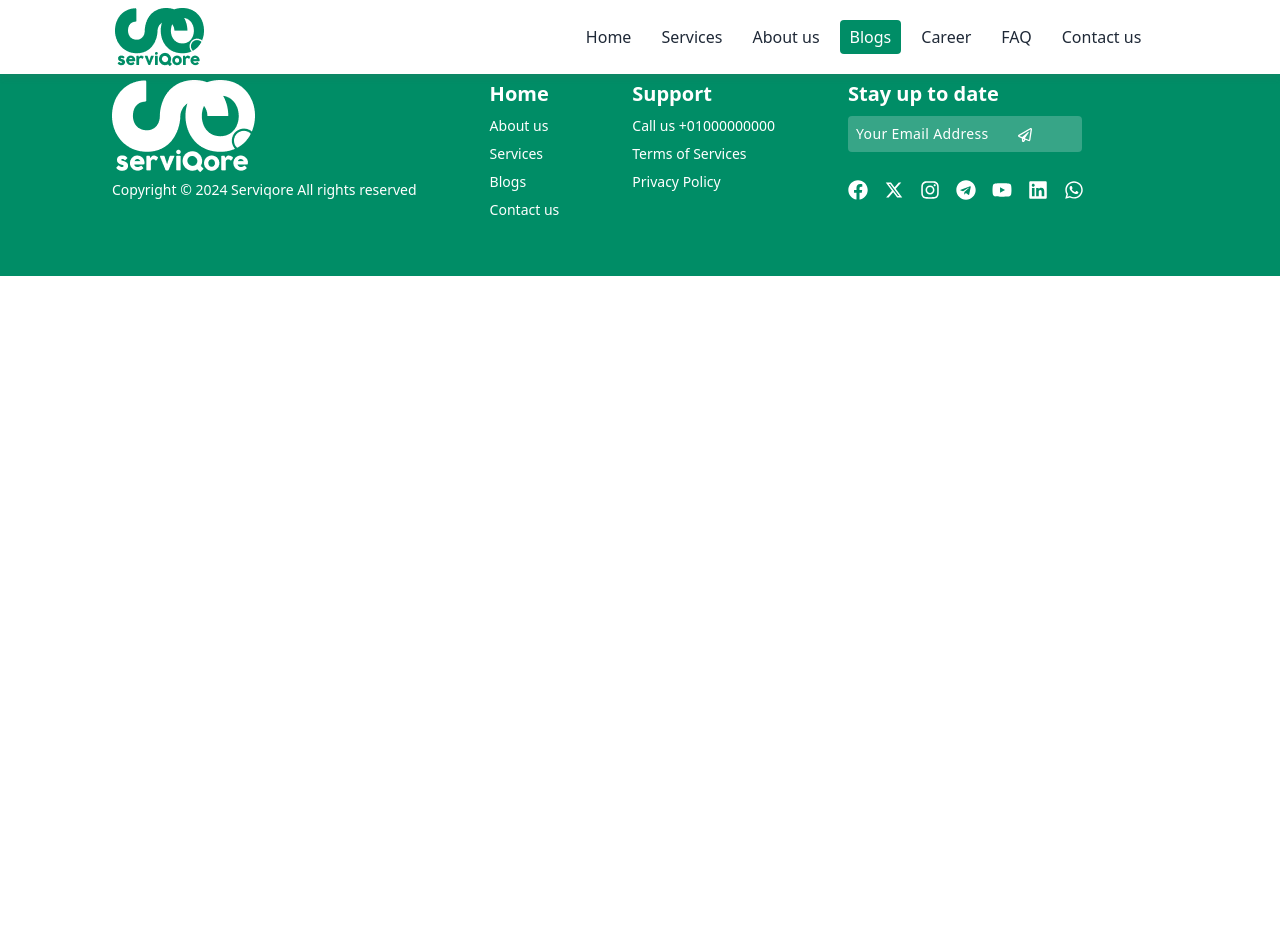
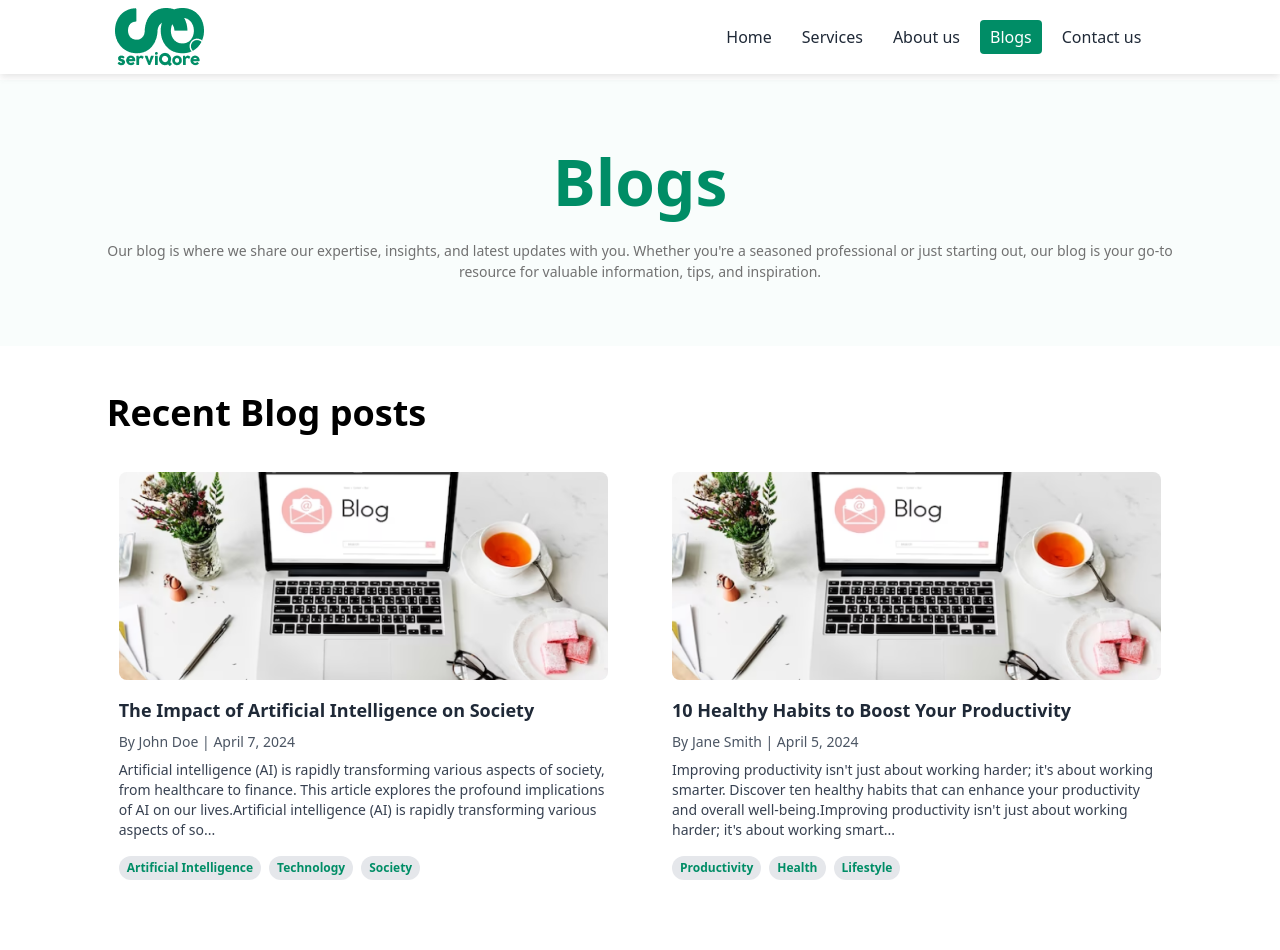
Before and after one commit to jhimi01/serviqore, a React (Vite) app: page /blogs in a window 1280 px wide. Shown: the top 950 px of the page. Before the commit the page ends 800 px from the top, so only its background shows below. Built offline with nearby package versions, Linux system fonts and the light colour scheme.

Commit message:
blog page

```diff
--- a/src/pages/Blogs/Blogs.jsx
+++ b/src/pages/Blogs/Blogs.jsx
@@ -1,11 +1,108 @@
-import React from 'react';
+import React from "react";
+import { Helmet } from "react-helmet";
+import blogimg from "../../assets/blogimg.png";
+import { Link } from "react-router-dom";
 
 const Blogs = () => {
-    return (
-        <div>
-            this is a blog page
+
+  const blogPosts = [
+    {
+      _id: 1,
+      image: blogimg,
+      author: "John Doe",
+      date: "April 7, 2024",
+      title: "The Impact of Artificial Intelligence on Society",
+      description:
+        "Artificial intelligence (AI) is rapidly transforming various aspects of society, from healthcare to finance. This article explores the profound implications of AI on our lives.Artificial intelligence (AI) is rapidly transforming various aspects of society, from healthcare to finance. This article explores the profound implications of AI on our lives.Artificial intelligence (AI) is rapidly transforming various aspects of society, from healthcare to finance. This article explores the profound implications of AI on our lives.",
+      tags: ["Artificial Intelligence", "Technology", "Society"],
+    },
+    {
+      _id: 2,
+      image: blogimg,
+      author: "Jane Smith",
+      date: "April 5, 2024",
+      title: "10 Healthy Habits to Boost Your Productivity",
+      description:
+        "Improving productivity isn't just about working harder; it's about working smarter. Discover ten healthy habits that can enhance your productivity and overall well-being.Improving productivity isn't just about working harder; it's about working smarter. Discover ten healthy habits that can enhance your productivity and overall well-being.Improving productivity isn't just about working harder; it's about working smarter. Discover ten healthy habits that can enhance your productivity and overall well-being.",
+      tags: ["Productivity", "Health", "Lifestyle"],
+    },
+    {
+      _id: 3,
+      image: blogimg,
+      author: "Alex Johnson",
+      date: "April 3, 2024",
+      title: "Exploring the Wonders of Space Travel",
+      description:
+        "Space travel has long captivated the imagination of humanity. Join us on a journey through the cosmos as we explore the wonders of space travel and its potential future.Space travel has long captivated the imagination of humanity. Join us on a journey through the cosmos as we explore the wonders of space travel and its potential future.Space travel has long captivated the imagination of humanity. Join us on a journey through the cosmos as we explore the wonders of space travel and its potential future.",
+      tags: ["Space", "Science", "Exploration"],
+    },
+    {
+      _id: 4,
+      image: blogimg,
+      author: "Emily Lee",
+      date: "April 1, 2024",
+      title: "The Art of Mindfulness: Finding Peace in a Busy World",
+      description:
+        "In today's fast-paced world, practicing mindfulness can bring a sense of calm and clarity to our lives. Learn about the art of mindfulness and how it can help you find peace amidst the chaos.In today's fast-paced world, practicing mindfulness can bring a sense of calm and clarity to our lives. Learn about the art of mindfulness and how it can help you find peace amidst the chaos.In today's fast-paced world, practicing mindfulness can bring a sense of calm and clarity to our lives. Learn about the art of mindfulness and how it can help you find peace amidst the chaos.",
+      tags: ["Mindfulness", "Wellness", "Self-Care"],
+    },
+  ];
+
+  return (
+    <div className="mt-20">
+      <Helmet>
+        <title>blogs | serviqore</title>
+      </Helmet>
+
+      <div className="bg-[#F9FDFC] py-16 px-20 text-center">
+        <h1 className="text-primary font-semibold text-[64px] leading-[76px] ">
+          Blogs
+        </h1>
+        <p className="text-textMuted text-[14px] font-normal mt-5">
+          Our blog is where we share our expertise, insights, and latest updates
+          with you. Whether you're a seasoned professional or just starting out,
+          our blog is your go-to resource for valuable information, tips, and
+          inspiration.
+        </p>
+      </div>
+      <div className="lg:w-10/12 w-11/12 mx-auto mt-10">
+        <h1 className="text-black font-semibold text-[36px] mb-5">
+          Recent Blog posts
+        </h1>
+        <div className="grid grid-cols-1 md:grid-cols-2 gap-10">
+          {blogPosts.map((post, index) => (
+            <Link to={`/blog/${post._id}`} key={post.id}>
+              <div key={index} className="rounded-lg group hover:shadow-md p-3">
+                <img
+                  src={post.image}
+                  alt={post.title}
+                  className="w-full group-hover:scale-95 group-hover:shadow-md transition ease-linear h-52 object-cover mb-4 rounded-lg"
+                />
+                <h2 className="text-lg font-semibold text-gray-800 mb-2">
+                  {post.title}
+                </h2>
+                <p className="text-sm text-gray-600 mb-2">
+                  By {post.author} | {post.date}
+                </p>
+                <p className="text-sm text-gray-700 mb-4">{post.description.slice(0, 250)}...</p>
+
+                <div className="flex flex-wrap">
+                  {post.tags.map((tag, index) => (
+                    <span
+                      key={index}
+                      className="bg-gray-200 text-primary text-xs font-semibold rounded-full px-2 py-1 mr-2 mb-2"
+                    >
+                      {tag}
+                    </span>
+                  ))}
+                </div>
+              </div>
+            </Link>
+          ))}
         </div>
-    );
+      </div>
+    </div>
+  );
 };
 
 export default Blogs;
--- /dev/null
+++ b/src/pages/Blogs/BlogsDetails.jsx
@@ -0,0 +1,34 @@
+import React from 'react';
+import blogimg from "../../assets/details.png";
+const BlogsDetails = () => {
+    const blogPost =  {
+        _id: 1,
+        image: blogimg,
+        author: "John Doe",
+        date: "April 7, 2024",
+        title: "The Impact of Artificial Intelligence on Society",
+        description:
+          "Artificial intelligence (AI) is rapidly transforming various aspects of society, from healthcare to finance. This article explores the profound implications of AI on our lives.Artificial intelligence (AI) is rapidly transforming various aspects of society, from healthcare to finance. This article explores the profound implications of AI on our lives.Artificial intelligence (AI) is rapidly transforming various aspects of society, from healthcare to finance. This article explores the profound implications of AI on our lives.",
+        tags: ["Artificial Intelligence", "Technology", "Society"],
+      };
+
+    return (
+        <div className='my-24 md:w-9/12 w-11/12 mx-auto'>
+            <h2 className='font-bold text-3xl py-5'>{blogPost.title}</h2>
+            <div className='w-full'>
+                <img className='w-full h-full rounded hover:shadow-md' src={blogPost.image} alt={blogPost.title} />
+            </div>
+            <div>
+                <p className='text-black font-semibold text-xl mt-5'>By {blogPost.author} | {blogPost.date}</p>
+                <p className='text-textMuted my-3'>{blogPost.description}</p>
+                <div>
+                    {blogPost.tags.map((tag, index) => (
+                        <span  className="bg-gray-200 text-primary text-xs font-semibold rounded-full px-2 py-1 mr-2 mb-2" key={index}>{tag}</span>
+                    ))}
+                </div>
+            </div>
+        </div>
+    );
+};
+
+export default BlogsDetails;
--- a/src/pages/Career/Career.jsx
+++ /dev/null
@@ -1,11 +0,0 @@
-import React from 'react';
-
-const Career = () => {
-    return (
-        <div>
-            this is a career page
-        </div>
-    );
-};
-
-export default Career;
--- a/src/pages/Faq/Faq.jsx
+++ /dev/null
@@ -1,11 +0,0 @@
-import React from 'react';
-
-const Faq = () => {
-    return (
-        <div>
-            this is a faq page
-        </div>
-    );
-};
-
-export default Faq;
--- a/src/pages/Services/Services.jsx
+++ b/src/pages/Services/Services.jsx
@@ -1,11 +1,15 @@
-import React from 'react';
+import React from "react";
+import { Helmet } from "react-helmet";
 
 const Services = () => {
-    return (
-        <div>
-            this is a service page
-        </div>
-    );
+  return (
+    <div>
+      <Helmet>
+        <title>service | serviqore</title>
+      </Helmet>
+      this is a service page
+    </div>
+  );
 };
 
 export default Services;
--- a/src/pages/Shared/NavigationBar/NavigationBar.jsx
+++ b/src/pages/Shared/NavigationBar/NavigationBar.jsx
@@ -46,26 +46,8 @@ const NavigationBar = () => {
       >
         Blogs
       </NavLink>
-      <NavLink
-        to="/career"
-        className={({ isActive }) => `
-            navigationlink ${
-              isActive ? "text-white rounded bg-primary" : "hover:text-primary"
-            }
-            `}
-      >
-        Career
-      </NavLink>
-      <NavLink
-        to="/faq"
-        className={({ isActive }) => `
-            navigationlink ${
-              isActive ? "text-white rounded bg-primary" : "hover:text-primary"
-            }
-            `}
-      >
-        FAQ
-      </NavLink>
+
+
       <NavLink
         to="/contact"
         className={({ isActive }) => `
```
Also changed, not shown: src/Routes/Routes.jsx (+4 -9 lines), src/assets/blogimg.png (added), src/assets/details.png (added).
